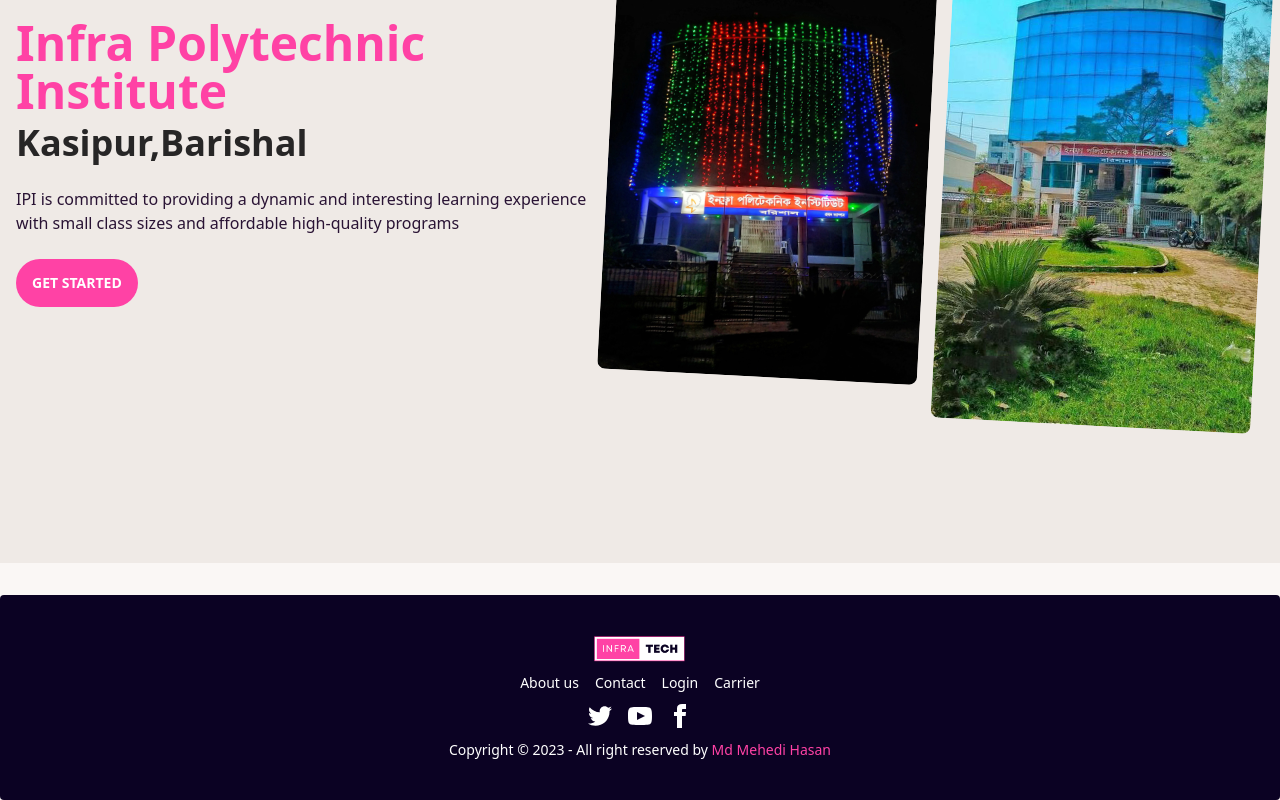
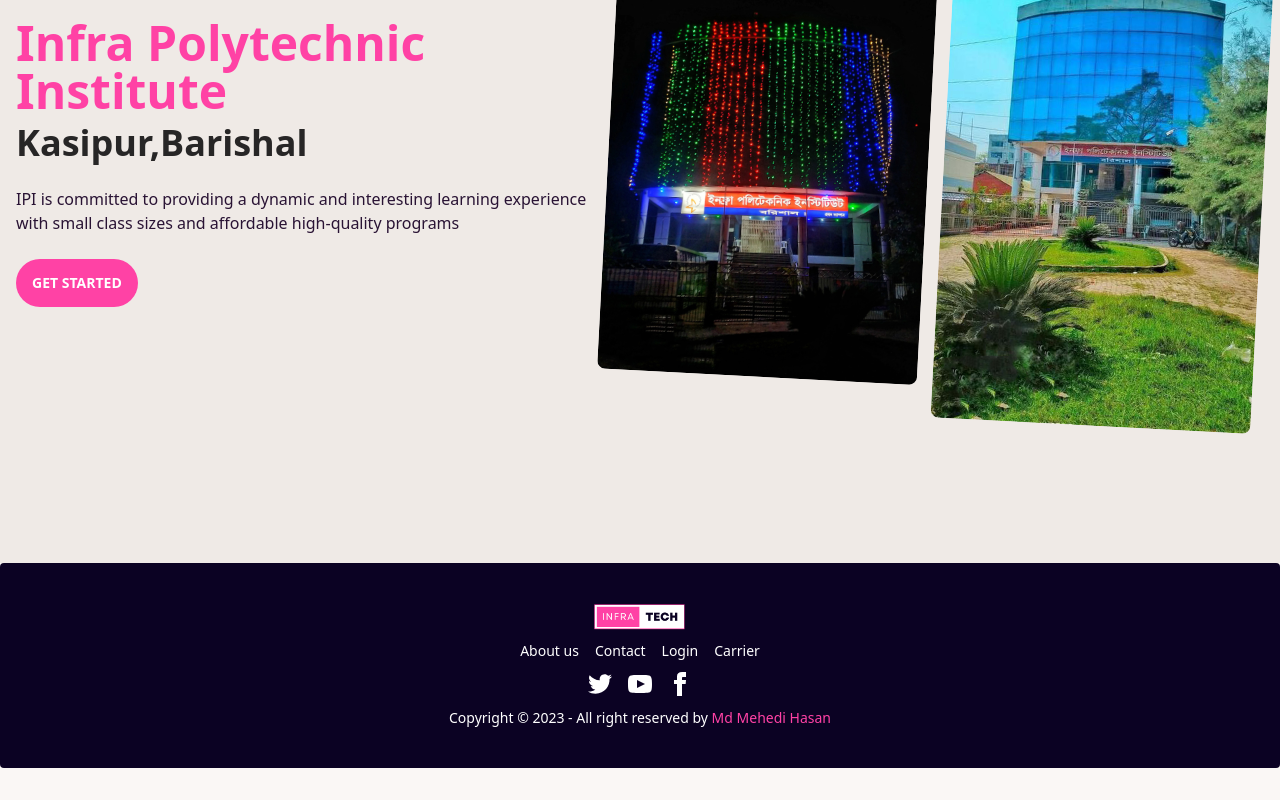
Before and after one commit to rcmehedi15/College-Management-System, a React (Vite) app: page / in a window 1280 px wide. Shown: the part 301-1101 px from the top of the page. After the commit the page ends 1069 px from the top, so only its background shows below. Built offline with nearby package versions, Linux system fonts and the light colour scheme.

Commit message:
some change banner

```diff
--- a/src/Pages/Home/Banner/Banner.jsx
+++ b/src/Pages/Home/Banner/Banner.jsx
@@ -7,7 +7,7 @@
 const Banner = () => {
     return (
         <>
-            <div className="hero min-h-screen bg-base-200">
+            <div className="hero mt-16 min-h-screen bg-base-200 ">
                 <div className="hero-content flex-col lg:flex-row-reverse">
                     <img src={Infra} className='w-80 rounded-lg rotate-3	'/>
                     <img src={InfraNight} className='w-80 rounded-lg rotate-3	'/>
--- a/src/Pages/Shared/Footer/Footer.jsx
+++ b/src/Pages/Shared/Footer/Footer.jsx
@@ -5,7 +5,7 @@
     const year = today.getFullYear();
 
     return (
-        <footer className="footer footer-center p-10 bg-[#0B0223] text-base-content rounded mt-8">
+        <footer className="footer footer-center p-10 bg-[#0B0223] text-base-content rounded ">
             <img src={Logo} alt="" className=" w-24 " />
             <div className="grid grid-flow-col text-white gap-4">
 
--- a/src/Pages/Shared/NavBar/NavBar.jsx
+++ b/src/Pages/Shared/NavBar/NavBar.jsx
@@ -16,7 +16,7 @@
 
     return (
         <>
-            <div className=" navbar bg-white text-[#193038]">
+            <div className=" navbar fixed top-0 left-0 z-10 bg-white text-[#193038]">
                 <div className="navbar-start md:mx-10">
                     <div className="dropdown">
                         <label tabIndex={0} className="btn btn-ghost lg:hidden">
```
